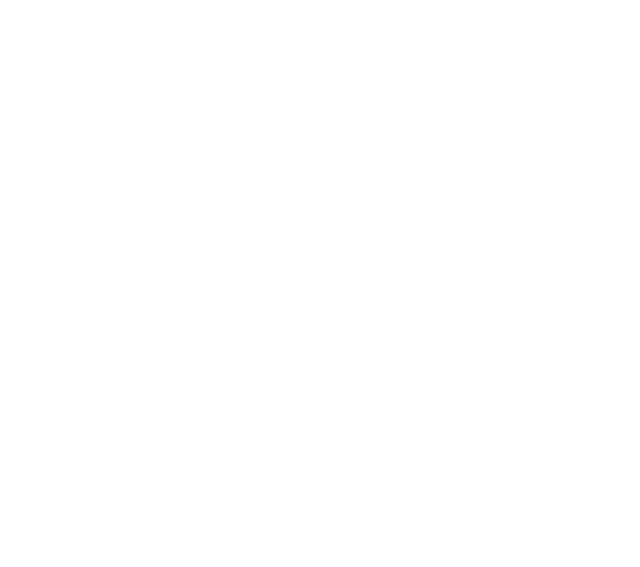
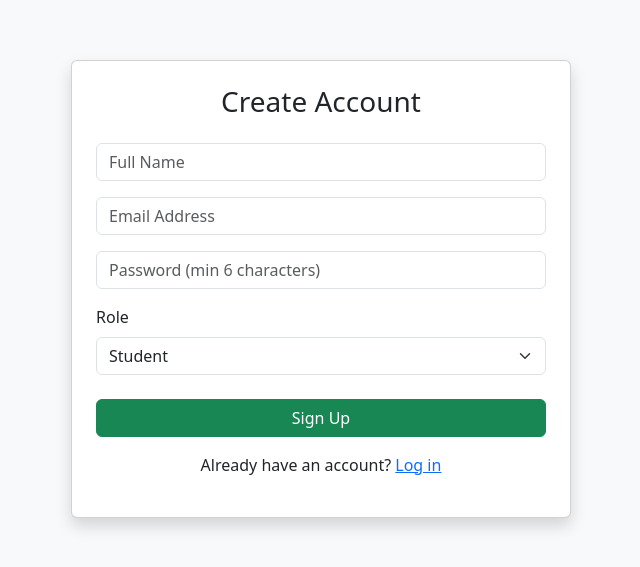
Before and after one commit to Gus2323/CSE108-Lab8, a React (Create React App) app in the folder client/: page /signup in a window 1280 px wide. Before the commit this address had no page. Shown: the part 111-678 px from the top of the page, without its empty margins (319-959 px from the left). Built offline with nearby package versions, Linux system fonts and the light colour scheme.

Commit message:
added sign-up page

```diff
--- a/client/src/App.js
+++ b/client/src/App.js
@@ -2,6 +2,7 @@ import React from 'react';
 import { BrowserRouter as Router, Routes, Route } from 'react-router-dom';
 import Login from './Pages/Login';
 import StudentView from './Pages/StudentView';
+import Signup from './Pages/Signup';
 // import TeacherView from './Pages/TeacherView';
 // import AdminView from './Pages/AdminView';
 
@@ -11,6 +12,7 @@ function App() {
       <Routes>
         <Route path="/" element={<Login />} />
         <Route path="/login" element={<Login />} />
+        <Route path="/signup" element={<Signup />} />
         <Route path="/student" element={<StudentView />} />
         {/* <Route path="/teacher" element={<TeacherView />} />
         <Route path="/admin" element={<AdminView />} /> */}
--- a/client/src/Pages/Login.jsx
+++ b/client/src/Pages/Login.jsx
@@ -1,21 +1,42 @@
 import React, { useState } from 'react';
 import { useNavigate } from 'react-router-dom';
+import { signInWithEmailAndPassword } from 'firebase/auth';
+import { doc, getDoc } from 'firebase/firestore';
+import { auth, db } from '../firebase';
 
 const Login = () => {
   const navigate = useNavigate();
   const [email, setEmail] = useState('');
   const [password, setPassword] = useState('');
 
-  const handleLogin = (e) => {
+  const handleLogin = async (e) => {
     e.preventDefault();
 
-    // Simulate login
-    const role = 'student'; // Replace with actual API response later
+    try {
+      // Firebase Auth
+      const userCredential = await signInWithEmailAndPassword(auth, email, password);
+      const user = userCredential.user;
 
-    if (role === 'student') navigate('/student');
-    else if (role === 'teacher') navigate('/teacher');
-    else if (role === 'admin') navigate('/admin');
-    else alert('Invalid login');
+      // Get role from Firestore
+      const userRef = doc(db, 'users', user.uid);
+      const userSnap = await getDoc(userRef);
+
+      if (userSnap.exists()) {
+        const role = userSnap.data().role;
+
+        // Redirect based on role
+        if (role === 'student') navigate('/student');
+        else if (role === 'teacher') navigate('/teacher');
+        else if (role === 'admin') navigate('/admin');
+        else alert('Unknown role');
+      } else {
+        alert('No role assigned to this user.');
+      }
+
+    } catch (error) {
+      console.error('Login failed:', error.message);
+      alert('Invalid login: ' + error.message);
+    }
   };
 
   return (
@@ -47,6 +68,9 @@ const Login = () => {
             Login
           </button>
         </form>
+        <p className="mt-3 text-center">
+          Don't have an account? <a href="/signup">Sign up</a>
+        </p>
       </div>
     </div>
   );
--- /dev/null
+++ b/client/src/Pages/Signup.jsx
@@ -0,0 +1,101 @@
+import React, { useState } from 'react';
+import { useNavigate } from 'react-router-dom';
+import { createUserWithEmailAndPassword } from 'firebase/auth';
+import { doc, setDoc } from 'firebase/firestore';
+import { auth, db } from '../firebase';
+
+const Signup = () => {
+  const navigate = useNavigate();
+
+  const [email, setEmail] = useState('');
+  const [password, setPassword] = useState('');
+  const [role, setRole] = useState('student'); // default role
+  const [name, setName] = useState('');
+
+  const handleSignup = async (e) => {
+    e.preventDefault();
+
+    try {
+      // Create user in Firebase Auth
+      const userCredential = await createUserWithEmailAndPassword(auth, email, password);
+      const user = userCredential.user;
+
+      // Store user info & role in Firestore
+      await setDoc(doc(db, 'users', user.uid), {
+        email,
+        role,
+        name,
+      });
+
+      alert('Signup successful! Redirecting to login...');
+      navigate('/login');
+    } catch (error) {
+      console.error('Signup failed:', error.message);
+      alert('Signup failed: ' + error.message);
+    }
+  };
+
+  return (
+    <div className="container-fluid vh-100 d-flex align-items-center justify-content-center bg-light">
+      <div className="card shadow p-4" style={{ maxWidth: '500px', width: '100%' }}>
+        <h3 className="mb-4 text-center">Create Account</h3>
+        <form onSubmit={handleSignup}>
+          <div className="mb-3">
+            <input
+              type="text"
+              className="form-control"
+              placeholder="Full Name"
+              value={name}
+              onChange={(e) => setName(e.target.value)}
+              required
+            />
+          </div>
+
+          <div className="mb-3">
+            <input
+              type="email"
+              className="form-control"
+              placeholder="Email Address"
+              value={email}
+              onChange={(e) => setEmail(e.target.value)}
+              required
+            />
+          </div>
+
+          <div className="mb-3">
+            <input
+              type="password"
+              className="form-control"
+              placeholder="Password (min 6 characters)"
+              value={password}
+              onChange={(e) => setPassword(e.target.value)}
+              required
+            />
+          </div>
+
+          <div className="mb-4">
+            <label className="form-label">Role</label>
+            <select
+              className="form-select"
+              value={role}
+              onChange={(e) => setRole(e.target.value)}
+            >
+              <option value="student">Student</option>
+              <option value="teacher">Teacher</option>
+              <option value="admin">Admin</option>
+            </select>
+          </div>
+
+          <button type="submit" className="btn btn-success w-100">
+            Sign Up
+          </button>
+        </form>
+        <p className="mt-3 text-center">
+          Already have an account? <a href="/login">Log in</a>
+        </p>
+      </div>
+    </div>
+  );
+};
+
+export default Signup;
```
